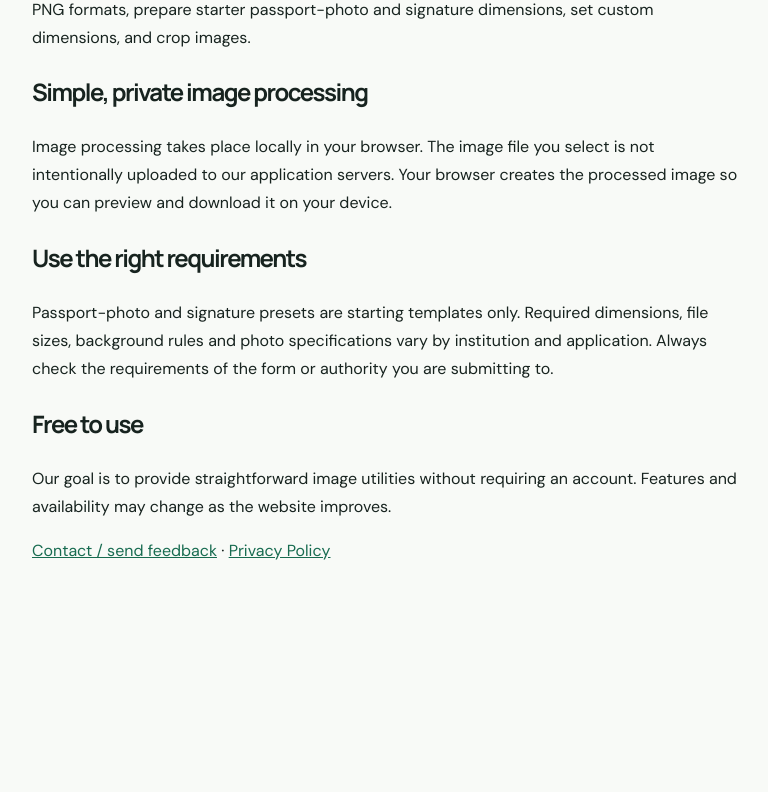
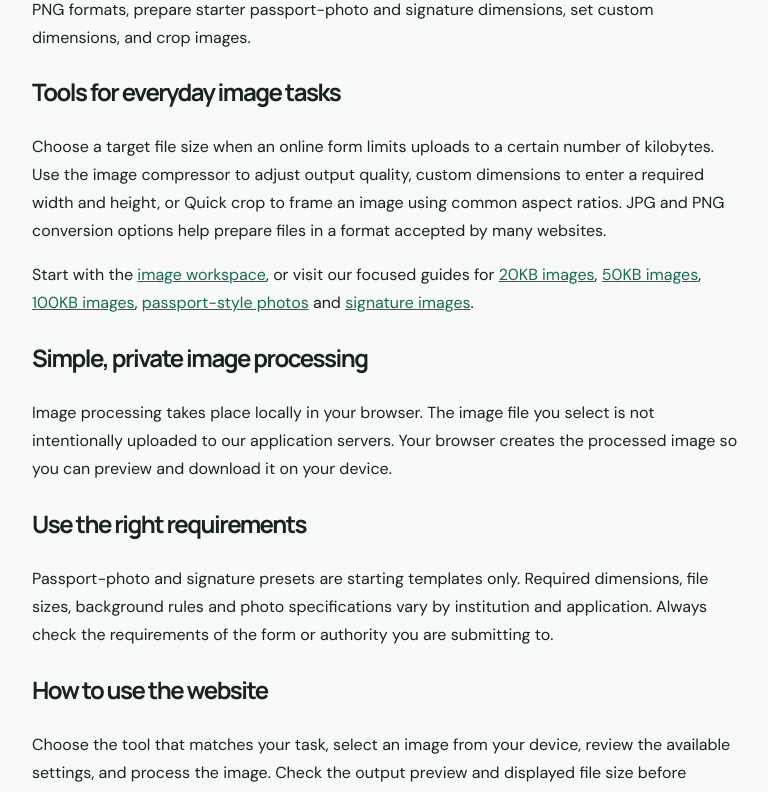
Before and after one commit to ashrafhashmi95786-sys/easy-image-resizer, a Next.js app: page /about in a window 1280 px wide. Shown: the part 240-1032 px from the top of the page, without its empty margins (252-1020 px from the left). Before the commit the page ends 885 px from the top, so only its background shows below. Built offline with nearby package versions, Linux system fonts and the light colour scheme.

Commit message:
Improve SEO page content and correct crop guide

```diff
--- a/app/about/page.tsx
+++ b/app/about/page.tsx
@@ -13,10 +13,15 @@ export default function AboutPage() {
     <Link href="/" style={{color:"#176b50"}}>← Back to Easy Image Resizer Tools</Link>
     <h1 style={{fontSize:38,marginTop:28}}>About Easy Image Resizer Tools</h1>
     <p>Easy Image Resizer Tools is a free online toolkit designed to make common image tasks simple and accessible. You can resize images to a target file size, compress images, convert JPG and PNG formats, prepare starter passport-photo and signature dimensions, set custom dimensions, and crop images.</p>
+    <h2>Tools for everyday image tasks</h2>
+    <p>Choose a target file size when an online form limits uploads to a certain number of kilobytes. Use the image compressor to adjust output quality, custom dimensions to enter a required width and height, or Quick crop to frame an image using common aspect ratios. JPG and PNG conversion options help prepare files in a format accepted by many websites.</p>
+    <p>Start with the <Link href="/#tools" style={{color:"#176b50"}}>image workspace</Link>, or visit our focused guides for <Link href="/resize-image-to-20kb" style={{color:"#176b50"}}>20KB images</Link>, <Link href="/resize-image-to-50kb" style={{color:"#176b50"}}>50KB images</Link>, <Link href="/resize-image-to-100kb" style={{color:"#176b50"}}>100KB images</Link>, <Link href="/passport-photo-resizer" style={{color:"#176b50"}}>passport-style photos</Link> and <Link href="/signature-resizer" style={{color:"#176b50"}}>signature images</Link>.</p>
     <h2>Simple, private image processing</h2>
     <p>Image processing takes place locally in your browser. The image file you select is not intentionally uploaded to our application servers. Your browser creates the processed image so you can preview and download it on your device.</p>
     <h2>Use the right requirements</h2>
     <p>Passport-photo and signature presets are starting templates only. Required dimensions, file sizes, background rules and photo specifications vary by institution and application. Always check the requirements of the form or authority you are submitting to.</p>
+    <h2>How to use the website</h2>
+    <p>Choose the tool that matches your task, select an image from your device, review the available settings, and process the image. Check the output preview and displayed file size before downloading. If a form has specific requirements, use those instructions rather than assuming a preset will be accepted.</p>
     <h2>Free to use</h2>
     <p>Our goal is to provide straightforward image utilities without requiring an account. Features and availability may change as the website improves.</p>
     <p><Link href="/contact" style={{color:"#176b50"}}>Contact / send feedback</Link> · <Link href="/privacy-policy" style={{color:"#176b50"}}>Privacy Policy</Link></p>
```
